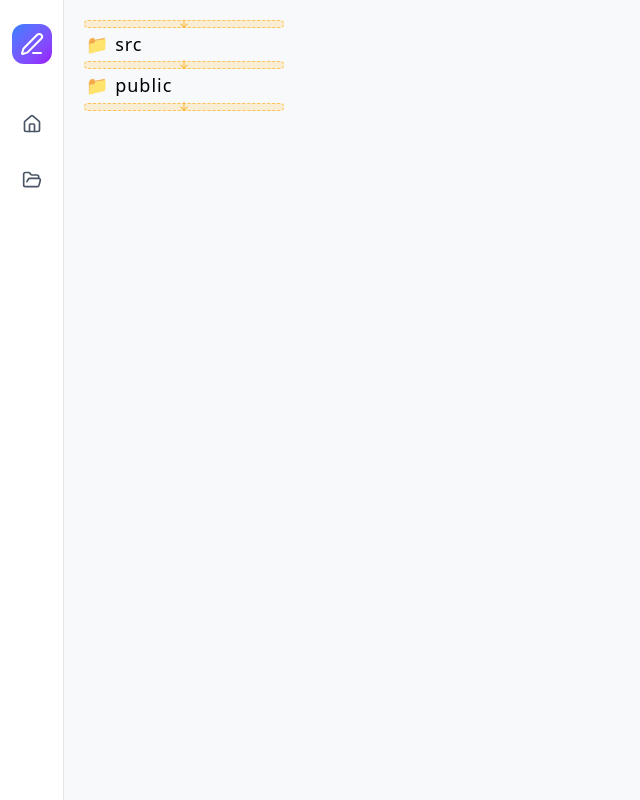
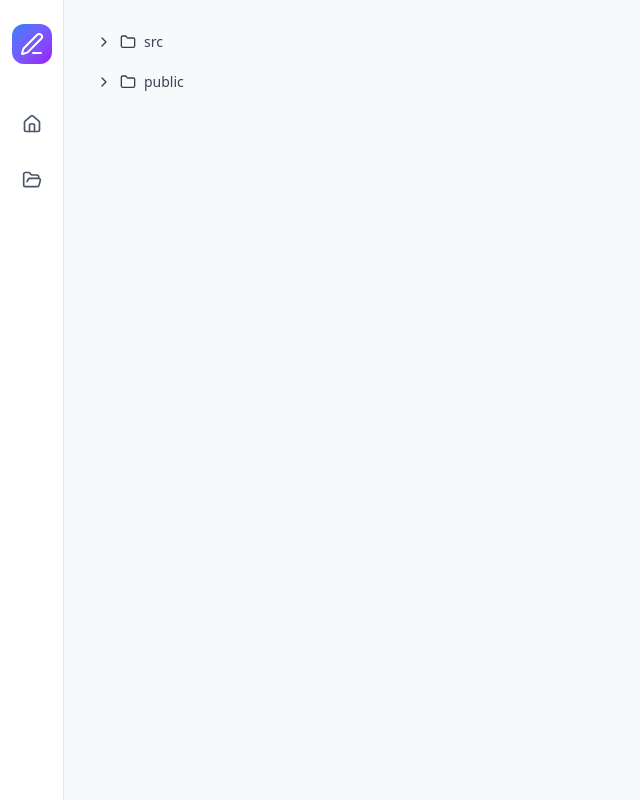
Before and after one commit to tad05/myLog, a React app in the folder frontend/: page /myLog/blog/1 in a window 1280 px wide. Shown: the whole page, without its empty margins (0-640 px from the left). Built offline with nearby package versions, Linux system fonts and the light colour scheme; the HTML template or start-up script is replaced by a standard one.

Commit message:
1. root 에 drop 시 오류 수정 2. 로그용 text prop 제거 3. dashboard UI 수정

```diff
--- a/frontend/src/components/DropArea.tsx
+++ b/frontend/src/components/DropArea.tsx
@@ -12,7 +12,6 @@ interface DropAreaProps {
     targetParentId: string | null,
     position: number,
   ) => void
-  text?: string
 }
 
 export const DropArea = ({
@@ -20,7 +19,6 @@ export const DropArea = ({
   parentId = null,
   position = 0,
   message = 'Drop here',
-  text = '',
   onMoveNode,
 }: DropAreaProps) => {
   const dropRef = useRef<HTMLDivElement>(null)
@@ -33,12 +31,15 @@ export const DropArea = ({
       setHoveredFolder(null)
     },
     drop: (item: { id: string; name: string; isDirectory: boolean }) => {
-      console.log('Dropped:', {
+      console.log('🎯 DropArea Drop Event:', {
         draggedItem: item,
         targetParent: parentId,
         targetLevel: level,
         position: position,
-        text,
+        dropAreaInfo: {
+          message: 'DropArea 위치',
+          parentName: parentId ? 'folder' : 'root',
+        },
       })
 
       // 실제 이동 로직 실행
@@ -68,12 +69,6 @@ export const DropArea = ({
     dragState.draggedNodePosition !== null &&
     dragState.draggedNodePosition + 1 === position
 
-  // 임시로 draggedItem이 있을 때 매우 짧은 높이로 설정하여 거의 안보이게 함
-  const isCurrentlyDragging = !!draggedItem
-
-  // 폴더 호버 상태 확인 - 현재 DropArea의 부모가 호버 중인지 확인
-  const isParentHovered = dragState.hoveredFolderId === parentId
-
   // shouldHide가 true면 DropArea를 렌더링하지 않음
   if (shouldHide) {
     return null
@@ -82,41 +77,17 @@ export const DropArea = ({
   return (
     <div
       ref={dropRef}
+      className={`transition-all duration-200 ease-out flex items-center justify-center text-xs rounded-lg ${
+        isOver
+          ? 'h-5 bg-blue-100 border-2 border-dashed border-blue-400 text-blue-600'
+          : 'h-1 bg-transparent border-transparent'
+      }`}
       style={{
-        height: isOver ? '20px' : '8px', // 기본 높이를 8px로 증가
-        marginLeft: `${level * 15}px`, // 레벨에 따른 들여쓰기
-        backgroundColor: isOver
-          ? 'rgba(0, 123, 255, 0.3)'
-          : isParentHovered
-            ? 'rgba(255, 165, 0, 0.15)' // 부모 폴더 호버 시 오렌지 계열
-            : isCurrentlyDragging
-              ? 'rgba(0, 123, 255, 0.1)' // 드래그 중일 때 약간 보이게
-              : 'rgba(200, 200, 200, 0.2)', // 평상시에도 약간 보이게
-        border: isOver
-          ? '2px dashed #007bff'
-          : isParentHovered
-            ? '1px dashed rgba(255, 165, 0, 0.6)' // 부모 호버 시 오렌지 테두리
-            : '1px dashed rgba(200, 200, 200, 0.5)',
-        borderRadius: '4px',
-        transition: 'all 0.2s ease',
-        display: 'flex',
-        alignItems: 'center',
-        justifyContent: 'center',
-        fontSize: '12px',
-        color: isOver
-          ? '#007bff'
-          : isParentHovered
-            ? 'rgba(255, 165, 0, 0.8)' // 부모 호버 시 오렌지 글자
-            : 'rgba(150, 150, 150, 0.8)',
-        opacity: 1, // 항상 보이도록
+        marginLeft: `${level * 12 + 12}px`,
+        marginRight: '12px',
       }}
     >
-      {isOver
-        ? message
-        : isParentHovered
-          ? '↓' // 부모 호버 시 화살표 표시
-          : '+'}{' '}
-      {/* 평상시에는 + 표시 */}
+      {isOver && <span className="font-medium">{message}</span>}
     </div>
   )
 }
--- a/frontend/src/components/Tree.tsx
+++ b/frontend/src/components/Tree.tsx
@@ -28,7 +28,7 @@ export const Tree = ({
     <DragProvider>
       <DndProvider backend={HTML5Backend}>
         <div>
-          <DropArea position={0} onMoveNode={onMoveNode} text="Tree 1" />
+          <DropArea position={0} onMoveNode={onMoveNode} />
           {nodes.map((node, index) => (
             <div key={node.id}>
               <TreeNodeItem
@@ -42,11 +42,7 @@ export const Tree = ({
                 nodePosition={index}
                 parentId={null}
               />
-              <DropArea
-                position={index + 1}
-                onMoveNode={onMoveNode}
-                text="Tree2"
-              />
+              <DropArea position={index + 1} onMoveNode={onMoveNode} />
             </div>
           ))}
         </div>
--- a/frontend/src/components/TreeNode.tsx
+++ b/frontend/src/components/TreeNode.tsx
@@ -3,6 +3,7 @@ import { useEffect, useRef, useState } from 'react'
 import { useDrag, useDrop } from 'react-dnd'
 import { DropArea } from './DropArea'
 import { useDragContext } from '@/contexts/DragContext'
+import { ChevronRight, ChevronDown, Folder, FileText } from 'lucide-react'
 export const TreeNodeItem = ({
   node,
   level,
@@ -95,7 +96,7 @@ export const TreeNodeItem = ({
       setOpen((prev) => !prev)
       onToggleExpand?.(node.id)
     } else {
-      onSelect(node.blogId)
+      onSelect(node.id)
     }
   }
 
@@ -125,45 +126,46 @@ export const TreeNodeItem = ({
           }
         }}
         onClick={handleClick}
+        className={`flex items-center gap-2 px-3 py-2 rounded-lg cursor-pointer transition-all ${
+          node.id === selectedId
+            ? 'bg-blue-50 text-blue-700'
+            : 'hover:bg-gray-100 text-gray-700'
+        } ${isDragging ? 'opacity-50' : ''} ${
+          isOver ? 'bg-blue-100 border-2 border-dashed border-blue-400' : ''
+        } ${showSiblingHover ? 'bg-blue-25 border border-blue-200' : ''}`}
         style={{
-          fontWeight: node.id === selectedId ? 'bold' : 'normal',
-          cursor: 'pointer',
-          paddingLeft: `${level * 15}px`,
-          backgroundColor: isDragging
-            ? 'rgba(0,0,0,0.1)'
-            : isOver
-              ? 'rgba(0, 123, 255, 0.2)'
-              : showSiblingHover
-                ? 'rgba(0, 123, 255, 0.05)' // 형제 노드 호버 효과 (연한 배경)
-                : 'transparent',
+          paddingLeft: `${level * 12 + 12}px`,
           opacity: isDragging ? 0.5 : 1,
-          border: isOver
-            ? '2px dashed #007bff'
-            : showSiblingHover
-              ? '1px solid rgba(0, 123, 255, 0.3)' // 형제 노드 연한 테두리
-              : '2px solid transparent',
-          borderRadius: '4px',
-          transition: 'all 0.2s ease',
         }}
       >
-        <span
-          style={{ fontSize: '18px', letterSpacing: '1px', lineHeight: '22pt' }}
-        >
-          {node.isDirectory ? (open ? '📂' : '📁') : '📄'} {node.name}
-        </span>
-        {/* {node.isDirectory && (
+        {node.isDirectory ? (
+          <>
+            {isExpanded ? (
+              <ChevronDown className="w-4 h-4 flex-shrink-0" />
+            ) : (
+              <ChevronRight className="w-4 h-4 flex-shrink-0" />
+            )}
+            <Folder className="w-4 h-4 flex-shrink-0" />
+          </>
+        ) : (
+          <>
+            <div className="w-4" />
+            <FileText className="w-4 h-4 flex-shrink-0" />
+          </>
+        )}
+        <span className="text-sm truncate">{node.name}</span>
+      </div>
+
+      {/* 폴더가 열려있고 자식이 있을 때 */}
+      {open && node.children && node.children.length > 0 && (
+        <div>
+          {/* 첫번째 자식 위에 DropArea 추가 */}
           <DropArea
             level={level + 1}
             parentId={node.id}
-            position={index + 1}
+            position={0}
             onMoveNode={onMoveNode}
-            text="TreeNode2"
           />
-        )} */}
-      </div>
-      {/* 폴더가 열려있고 자식이 있을 때 */}
-      {open && node.children && node.children.length > 0 && (
-        <div>
           {node.children.map((child, index) => (
             <div key={child.id}>
               <TreeNodeItem
@@ -183,7 +185,6 @@ export const TreeNodeItem = ({
                 parentId={node.id}
                 position={index + 1}
                 onMoveNode={onMoveNode}
-                text="TreeNode2"
               />
             </div>
           ))}
@@ -198,7 +199,6 @@ export const TreeNodeItem = ({
           position={0}
           message="폴더가 비어있습니다"
           onMoveNode={onMoveNode}
-          text="TreeNode1"
         />
       )}
     </div>
```
Also changed, not shown: frontend/src/pages/DashboardPage.tsx (+85 -78 lines).
